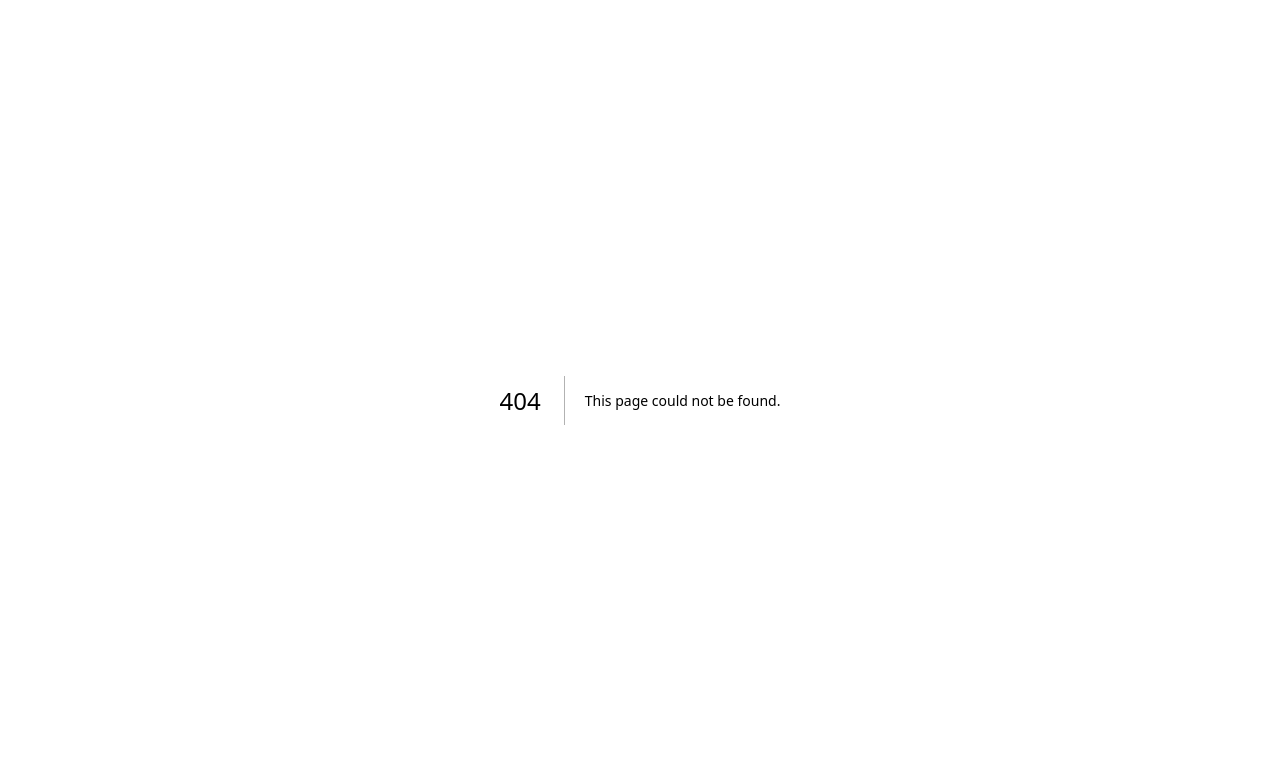
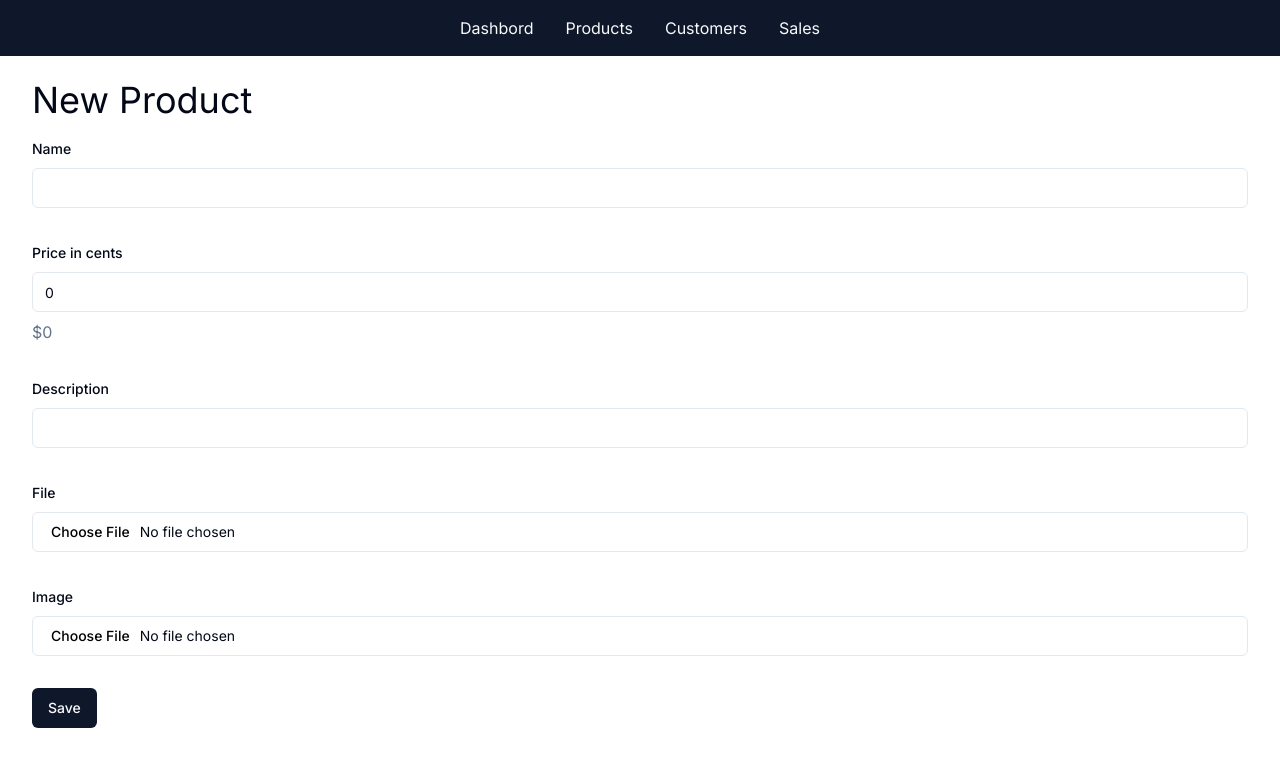
Before and after one commit to Kaweesha-mr/ecom_website, a Next.js app: page /admin/products/new in a window 1280 px wide. Before the commit this address had no page. Shown: the top 766 px of the page. Built offline with nearby package versions, Linux system fonts and the light colour scheme.

Commit message:
feat: basic actions for add products is done
-file uploading not added

```diff
--- a/package.json
+++ b/package.json
@@ -10,6 +10,7 @@
   },
   "dependencies": {
     "@prisma/client": "^5.16.1",
+    "@radix-ui/react-label": "^2.1.0",
     "@radix-ui/react-slot": "^1.1.0",
     "class-variance-authority": "^0.7.0",
     "clsx": "^2.1.1",
@@ -18,7 +19,8 @@
     "react": "^18",
     "react-dom": "^18",
     "tailwind-merge": "^2.3.0",
-    "tailwindcss-animate": "^1.0.7"
+    "tailwindcss-animate": "^1.0.7",
+    "zod": "^3.23.8"
   },
   "devDependencies": {
     "@types/node": "^20",
--- /dev/null
+++ b/src/app/admin/_actions/Products.tsx
@@ -0,0 +1,32 @@
+"use server"
+
+import db from "@/db/db"
+import { object, z } from "zod"
+
+const fileSchema = z.instanceof(File,{message:"Please select a file"})
+const ImageSchema = fileSchema.refine(file => file.size === 0 || file.type.startsWith("image"),{message:"Please select an image file"})
+
+const addSchema = z.object({
+    name: z.string().min(1),
+    description: z.string().min(1),
+    priceinCents: z.coerce.number().min(1),
+    file:fileSchema.refine(file=>file.size>0,{message:"file is empty"}),
+    image:ImageSchema
+})
+export async function AddProduct(formData:FormData){
+
+    const result = addSchema.safeParse(Object.fromEntries(formData.entries()))
+
+    if(result.success === false){
+        return result.error.formErrors.fieldErrors
+    }
+
+db.product.create({ data:{
+    name: result.data.name,
+    description: result.data.description,
+    priceInCents: result.data.priceinCents,
+
+
+}})
+
+}
--- /dev/null
+++ b/src/app/admin/products/new/_components/productForm.tsx
@@ -0,0 +1,55 @@
+"use client"
+
+import { AddProduct } from "@/app/admin/_actions/Products"
+import { Button } from "@/components/ui/button"
+import { Input } from "@/components/ui/input"
+import { Label } from "@/components/ui/label"
+import { formatCurrency } from "@/lib/formatter"
+import { useState } from "react"
+
+export default function AddProductForm() {
+
+    const [priceinCents, setPriceInCents] = useState <number> (0)
+    return (
+        <form action={AddProduct} className="space-y-8">
+            <div className="space-y-2">
+                <Label htmlFor="name" >Name</Label>
+                <Input type="text" name="name" id="name" required />
+            </div>
+            <div className="space-y-2">
+
+                <Label htmlFor="name" >Price in cents</Label>
+
+                <Input
+                    type="number"
+                    name="name"
+                    id="name"
+                    required
+                    value={priceinCents}
+                    onChange={e => setPriceInCents(Number(e.target.value) || 0)}
+                />
+
+                {/* this will live format the cents to dollors */}
+                <div className="text-muted-foreground">
+                    {formatCurrency((priceinCents || 0) / 100)}
+                </div>
+            </div>
+            <div className="space-y-2">
+                <Label htmlFor="description" >Description</Label>
+                <Input name="description" id="description" required />
+            </div>
+            <div className="space-y-2">
+                <Label htmlFor="name" >File</Label>
+                <Input type="file" name="file" id="file" required />
+            </div>
+            <div className="space-y-2">
+                <Label htmlFor="image" >Image</Label>
+                <Input type="file" name="image" id="image" required />
+            </div>
+
+
+            <Button type="submit">Save</Button>
+        </form>
+
+    )
+}
--- /dev/null
+++ b/src/app/admin/products/new/page.tsx
@@ -0,0 +1,11 @@
+import PageHeader from "../../_components/pageHeader";
+import AddProductForm from "./_components/productForm";
+
+export default function NewProduct() {
+    return (
+        <>
+            <PageHeader>New Product</PageHeader>
+            <AddProductForm />
+        </>
+    )
+}
--- a/src/app/admin/products/page.tsx
+++ b/src/app/admin/products/page.tsx
@@ -1,6 +1,7 @@
 import { Button } from "@/components/ui/button";
 import PageHeader from "../_components/pageHeader";
 import Link from "next/link";
+import { Table, TableBody, TableHead, TableHeader, TableRow } from "@/components/ui/table";
 
 export default function Products() {
     return (
@@ -13,14 +14,34 @@
                     <Link href="/admin/products/new">Add a Product</Link>
                 </Button>
             </div>
+            <ProductTable/>
 
         </>
     )
 }
 
 
- function productTable(){
+ function ProductTable(){
     return(
+        <Table>
+            <TableHeader>
+                <TableRow>
+                    {/* w-0 will not make the width 0 it lets that get only lesser amount of width for that are */}
+                    <TableHead className="w-0">
 
+                        <span className="sr-only">Available for purchase</span>
+                    </TableHead>
+                    <TableHead>Name</TableHead>
+                    <TableHead>Price</TableHead>
+                    <TableHead>Orders</TableHead>
+                    <TableHead className="w-0">
+                        <span className="sr-only">Actions</span>
+                    </TableHead>
+                </TableRow>
+            </TableHeader>
+            <TableBody>
+
+            </TableBody>
+        </Table>
     )
  }
--- /dev/null
+++ b/src/components/ui/input.tsx
@@ -0,0 +1,25 @@
+import * as React from "react"
+
+import { cn } from "@/lib/utils"
+
+export interface InputProps
+  extends React.InputHTMLAttributes<HTMLInputElement> {}
+
+const Input = React.forwardRef<HTMLInputElement, InputProps>(
+  ({ className, type, ...props }, ref) => {
+    return (
+      <input
+        type={type}
+        className={cn(
+          "flex h-10 w-full rounded-md border border-input bg-background px-3 py-2 text-sm ring-offset-background file:border-0 file:bg-transparent file:text-sm file:font-medium placeholder:text-muted-foreground focus-visible:outline-none focus-visible:ring-2 focus-visible:ring-ring focus-visible:ring-offset-2 disabled:cursor-not-allowed disabled:opacity-50",
+          className
+        )}
+        ref={ref}
+        {...props}
+      />
+    )
+  }
+)
+Input.displayName = "Input"
+
+export { Input }
--- /dev/null
+++ b/src/components/ui/label.tsx
@@ -0,0 +1,26 @@
+"use client"
+
+import * as React from "react"
+import * as LabelPrimitive from "@radix-ui/react-label"
+import { cva, type VariantProps } from "class-variance-authority"
+
+import { cn } from "@/lib/utils"
+
+const labelVariants = cva(
+  "text-sm font-medium leading-none peer-disabled:cursor-not-allowed peer-disabled:opacity-70"
+)
+
+const Label = React.forwardRef<
+  React.ElementRef<typeof LabelPrimitive.Root>,
+  React.ComponentPropsWithoutRef<typeof LabelPrimitive.Root> &
+    VariantProps<typeof labelVariants>
+>(({ className, ...props }, ref) => (
+  <LabelPrimitive.Root
+    ref={ref}
+    className={cn(labelVariants(), className)}
+    {...props}
+  />
+))
+Label.displayName = LabelPrimitive.Root.displayName
+
+export { Label }
--- /dev/null
+++ b/src/components/ui/textarea.tsx
@@ -0,0 +1,24 @@
+import * as React from "react"
+
+import { cn } from "@/lib/utils"
+
+export interface TextareaProps
+  extends React.TextareaHTMLAttributes<HTMLTextAreaElement> {}
+
+const Textarea = React.forwardRef<HTMLTextAreaElement, TextareaProps>(
+  ({ className, ...props }, ref) => {
+    return (
+      <textarea
+        className={cn(
+          "flex min-h-[80px] w-full rounded-md border border-input bg-background px-3 py-2 text-sm ring-offset-background placeholder:text-muted-foreground focus-visible:outline-none focus-visible:ring-2 focus-visible:ring-ring focus-visible:ring-offset-2 disabled:cursor-not-allowed disabled:opacity-50",
+          className
+        )}
+        ref={ref}
+        {...props}
+      />
+    )
+  }
+)
+Textarea.displayName = "Textarea"
+
+export { Textarea }
```
Also changed, not shown: 1 other file (tests, documents, lock files or other folders).
